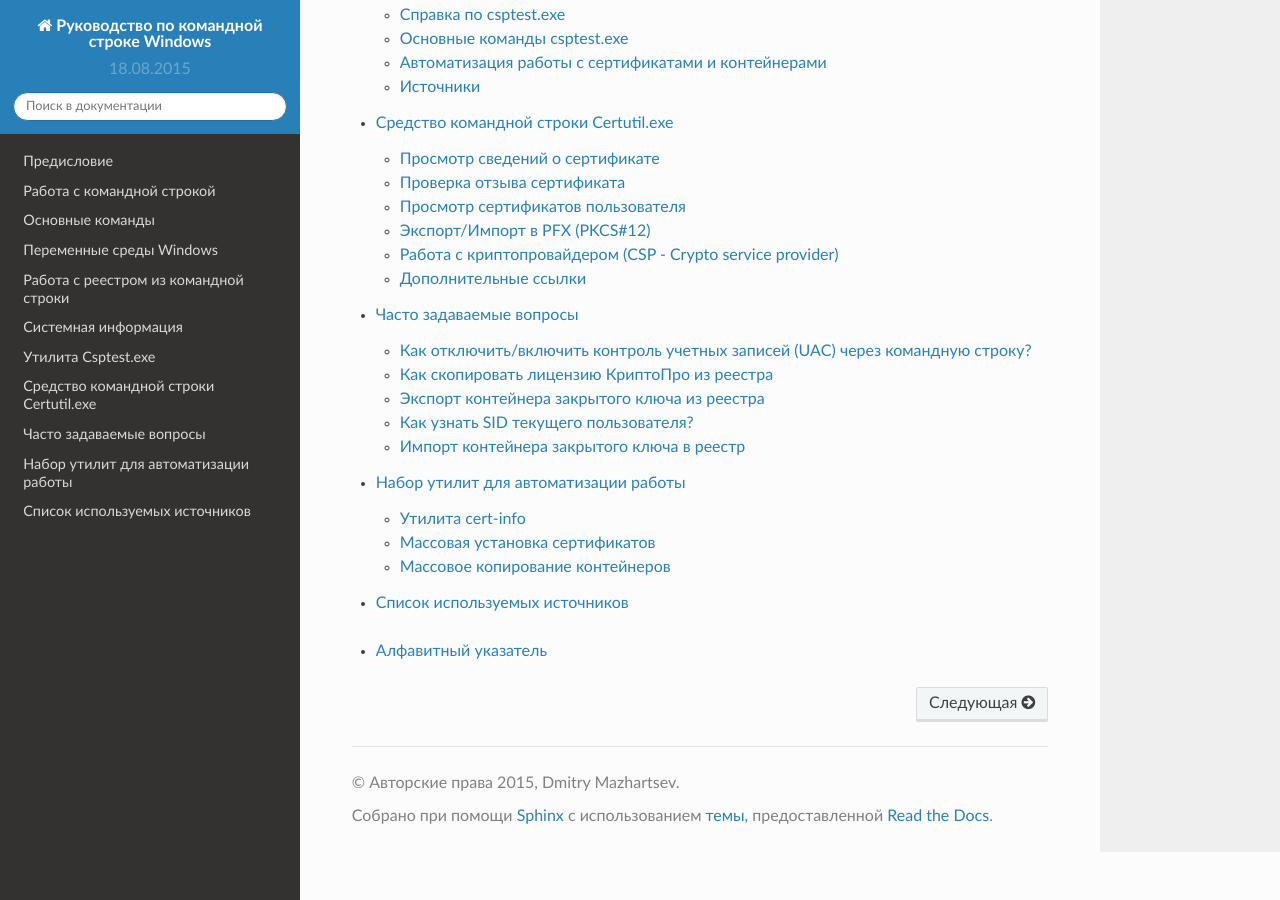
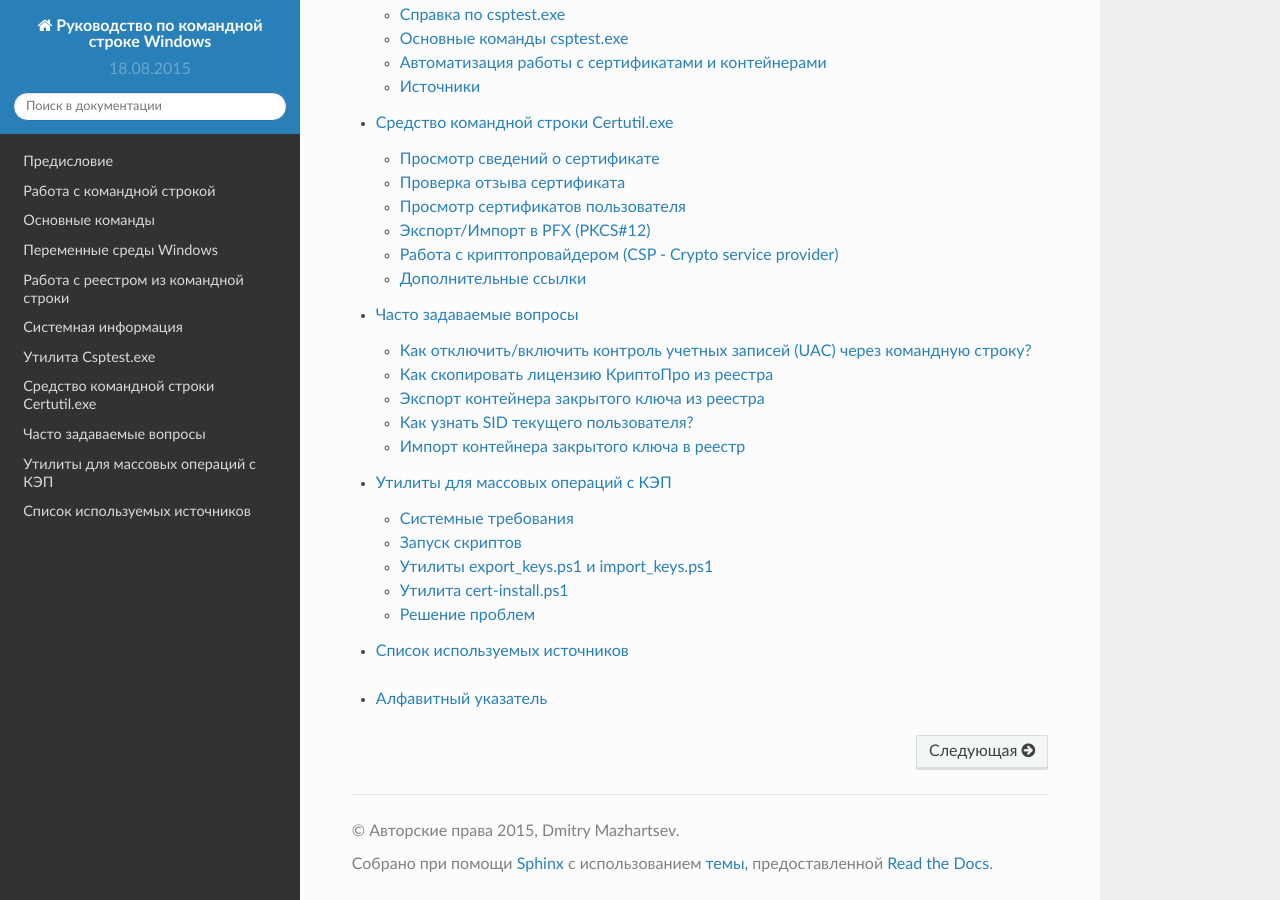
Before and after one commit to mazhartsev/cmd-guide, a Sphinx documentation site: the page built from docs/source/index.rst, in a window 1280 px wide and 900 px high, scrolled down 1105 px. Built offline with Sphinx 7.4.7 and the Read the Docs theme 2.0.0, drawn with Linux system fonts in a browser that asks for light colours; formulas are drawn with MathJax 3; some of the changed lines change nothing that is shown.

Commit message:
Update cert-utilities.rst

```diff
--- a/docs/source/cert-utilities.rst
+++ b/docs/source/cert-utilities.rst
@@ -1,86 +1,168 @@
 
-.. _cert-utilities:
+.. _csp-utilities:
 
-Набор утилит для автоматизации работы
-=================================================
+Утилиты для массовых операций с КЭП
+=======================================
 
-В данном разделе приводится ряд утилит под общим названием ``cert-utulities`` для автоматизации работы с сертификатами и контейнерами.
 
-Большинство утилит написаны на языке программирования Python 3.x и требует наличия в системе установленного интерпритатора Python (`Скачать <https://goo.gl/czYuW1>`_).
+Системные требования
+---------------------------------------
 
-Утилита cert-info
-------------------------------
+Скрипты, перечисленные в этом разделе, написаны на Windows PowerShell.
 
-.. ``cert-info.py`` -- утилита для просмотра информации о сертификатах. Выводит в файл следующую информацию о сертификатах, находящихся в текущей директории:
+**Windows PowerShell** — расширяемое средство автоматизации от Microsoft, состоящее из оболочки с интерфейсом командной строки и сопутствующего языка сценариев.
+Windows PowerShell 2.0 был выпущен в составе Windows 7, Windows 8 и Windows Server 2008 R2, а также Windows Server 2012 R2, как неотъемлемый компонент системы.
+Кроме того, вторая версия доступна и для других систем, таких, как Windows XP SP3, Windows Server 2003 SP2, Windows Vista SP1, Windows Vista SP2, Windows Server 2008 и Windows Server 2012.
 
-*В разработке..*
+.. note:: Это означает, что только в Windows 7 и выше, есть встроенные средства для работы скриптов. В других системах нужно установить PowerShell отдельно (`Скачать <https://technet.microsoft.com/ru-ru/scriptcenter/dd742419.aspx>`_).
 
 
 
-Массовая установка сертификатов
-------------------------------------
-
-Скрипт ``cer-install.py`` массово устанавливает сертификаты открытых ключей, которые имеются на данный момент в системе. Поэтому перед установкой необходимо отключать все лишние носители.
-
-Для запуска сскрипта требуется:
-
-1. Установить интерпритатор языка программирования Python, если он еще не установлен;
-2. Скопировать скрипт в любое место и запустить двойным нажатием.
-
-После завершения работы скрипта появится сообщение ``Нажмите Enter``. Перед нажатием на ``Enter`` можно ознакомиться с выведенной информацией.
-
-Пример вывода результатов работы скрипта выглядит так:
-
-::
-
-    Текущая директория: C:\Program Files\Crypto Pro\CSP
-    Выполняемая команда: csptest.exe -keyset -enum_cont -verifycontext -fqcn
-
-    Список контейнеров, для которых будут установлены сертификаты (имя/носитель):
-    - 2015ZAO_ (REGISTRY)
-    - 2015ZAO_4 (FAT12_H)
-    - 2015ZAO_flash (FAT12_H)
-    - 2015ZAO_2 (FAT12_H)
-    - 2015ZAO_3 (FAT12_H)
-    ======================================================================
-    Exchange key found.
-
-    Show user cert property
-    Property # 2 found->KEY PROV INFO PROP ID.
-    The current key container is: REGISTRY\\2015ZAO_
-    The provider name is: Crypto-Pro GOST R 34.10-2001 Cryptographic Service Provider
-    Exchange key installed successfully.
-    No signature key found.
-    Total: SYS: 0,359 sec USR: 0,203 sec UTC: 0,609 sec
-    [ErrorCode: 0x00000000]
-    ======================================================================
-    ...
-    ======================================================================
-    Exchange key found.
-
-    Show user cert property
-    Property # 2 found->KEY PROV INFO PROP ID.
-    The current key container is: FAT12\C8418588\2015ZAOr.002\E4DD
-    The provider name is: Crypto-Pro GOST R 34.10-2001 Cryptographic Service Provider
-    Exchange key installed successfully.
-    No signature key found.
-    Total: SYS: 0,406 sec USR: 0,234 sec UTC: 0,656 sec
-    [ErrorCode: 0x00000000]
-    ======================================================================
-
-    Нажмите Enter
-
-Фраза ``Exchange key installed successfully.`` говорит о том, что сертификат данного контейнера установлен успешно.
-
-.. tip:: При работе с большим количеством сертификатов, удобнее перенаправить вывод результатов в файл, подробнее смотрите в разделе :ref:`FileOut`.
+Также необходимо наличие установленной КриптоПро.
 
 
-.. warning:: Скрипт ``cer-install.py`` просто устанавливает сертификаты открытых ключей всех контенейров, найденных в системе. Поэтому если имеется копия контейнера, то сертификат будет ссылаться на тот контейнер, который был обработан последним.
+Запуск скриптов
+-------------------------------------------------
 
- Обычно сначала обрабатываются контейнеры, хранящиеся в реестре, затем на Рутокене, потом на флешке или дискете.
+Выполнять скрипты рекомендуется через среду разработки **Windows PowerShell ISE**. Чтобы не менять настройки безопасности на компьютерах абонентов:
+
+1. Откройте скрипт в **Windows PowerShell ISE**;
+2. Выделите код скрипта, нажмите ``F8`` и скрипт будет выполнен.
 
 
-Массовое копирование контейнеров
-----------------------------------------------
+.. figure:: img/pw-ise.png
+       :width: 500 px
+       :align: center
+       :alt:
 
-*В разработке..*
+Если в процессе выполнения скрипта возникли ошибки или его не удалось запустить, смотрите раздел `Решение проблем`_.
+
+Утилиты export_keys.ps1 и import_keys.ps1
+-------------------------------------------------
+
+* `Загрузить скрипты <https://github.com/itexperience/csp-utilities/archive/master.zip>`_
+
+Две утилиты, используеющиеся совместно.
+
+``export_keys.ps1``:
+
+- автоматически определяет разрядность системы;
+- автоматически определяет SID пользователя;
+- экспортирует ветку в папку со скриптом.
+
+``import_keys.ps1``:
+
+- автоматически определяет разрядность системы;
+- автоматически определяет SID пользователя;
+- изменяет ветку реестра в экспортированном файле;
+- импортирует файл с контейнерами;
+- автоматически устанавливает сертификаты, перенесенных контейнеров.
+
+.. note:: Утилиты целесообразно использовать в случае, когда требуется перенести большое количество контейнеров из реестра одного компьютера, в реестр другого.
+
+Алгоритм работы
+~~~~~~~~~~~~~~~~~~~~~~~~~~~~~~~~~~~~~~~~~~~~~~~~~
+
+1. Перенесети папку с утилитами на *первый* компьютер абонента, с которого надо скопировать контейнеры;
+2. Запустите скрипт ``export_keys.ps1`` и дождитесь его успешного выполнения. При этом в папке со скриптами появится экспортированная ветка реестра;
+3. Перенесите папку со скрипом и экспортированным файлом на *второй* компьютер;
+4. Запустите скрипт ``import_keys.ps1`` и дождитесь его успешного выполнения;
+5. Просмотрите вывод скрипта, на наличе проблем и проверьте вход в сервисы СКБ Контур.
+
+.. note:: При использовании скриптов не требуется устанавливать сертификаты через КриптоПро. Однако, вы можете проверить через КриптоПро успешное выполнение сценариев.
+
+.. attention:: Скрипт ``export_keys.ps1`` сохраняет ветку в файле ``ps_keys.reg`` на рабочем столе. Скрипт ``import_keys.ps1`` подхватывает файл ``ps_keys.reg`` также
+ с рабочего стола и резудьтат обработки сохраняет в файле ``ps_keys_out.reg``.
+
+ Файл ``ps_keys.reg`` не будет подхвачен скриптом ``import_keys.ps1`` из других папок.
+
+Вывод скриптов
+~~~~~~~~~~~~~~~~~~~~~~~~~~~~~~~~~~~~~~~~~~~~~~~~~
+
+Скрипты подробно комментируют процесс своего выполнения, поэтому внимательно смотрите то, что они выводят в командной строке.
+
+Пример успешного вывода ``export_keys.ps1``::
+
+	Имя текущего пользователя: KONTUR\mazhartsev
+	SID текущего пользователя: S-1-5-21-1231152155-1323711836-1525454979-65365
+	Разрядность ПК: 64
+	Путь к ветке реестра: HKEY_LOCAL_MACHINE\SOFTWARE\Wow6432Node\Crypto Pro\Settings\USERS\S-1-5-21-1231152155-1323711836-1525454979-65365\Keys
+
+	Файл экспортирован в: C:\Users\mazhartsev\Desktop\ps_keys.reg
+	Для продолжения нажмите клавишу ВВОД...
+
+Пример успешного вывода ``import_keys.ps1``::
+
+	Имя текущего пользователя: KONTUR\mazhartsev
+	SID текущего пользователя: S-1-5-21-1231152155-1323711836-1525454979-65365
+	Разрядность ПК: 64
+	Путь к ветке реестра: HKEY_LOCAL_MACHINE\SOFTWARE\Wow6432Node\Crypto Pro\Settings\USERS\S-1-5-21-1231152155-1323711836-1525454979-65365
+	Файл реестра для импорта: C:\Users\mazhartsev\Desktop\ps_keys_out.reg
+
+	Exchange key found.
+
+	Show user cert property
+	Property # 2 found->KEY PROV INFO PROP ID.
+	The current key container is: REGISTRY\\86425052@test2
+	The provider name is: Crypto-Pro GOST R 34.10-2001 Cryptographic Service Provider
+	Exchange key installed successfully.
+	No signature key found.
+	Total: SYS: 0,047 sec USR: 0,031 sec UTC: 0,094 sec
+	[ErrorCode: 0x00000000]
+	Exchange key found.
+
+	Show user cert property
+	Property # 2 found->KEY PROV INFO PROP ID.
+	The current key container is: REGISTRY\\86425052@test3
+	The provider name is: Crypto-Pro GOST R 34.10-2001 Cryptographic Service Provider
+	Exchange key installed successfully.
+	No signature key found.
+	Total: SYS: 0,047 sec USR: 0,047 sec UTC: 0,095 sec
+	[ErrorCode: 0x00000000]
+	Для продолжения нажмите клавишу ВВОД...:
+
+
+Утилита cert-install.ps1
+--------------------------------------------------
+
+* `Загрузить утилиту <https://github.com/itexperience/csp-utilities/archive/master.zip>`_
+
+``cert-install.ps1`` -- утилита для массовой установки сертификатов.
+
+Позволяет массово устанавливать сертификаты с носителей. При необходимости можно установить сертификаты только с определенного носителя.
+
+Алгоритм работы
+~~~~~~~~~~~~~~~~~~~~~~~~~~~~~~~~~~~~~~~~~~~~~~~~~
+
+После запуска скрипта появится меню выбора действий::
+
+	Выберите вариант действий:
+	   1 - Установить сертификаты со всех носителей;
+	   2 - Установить сертификаты только с Флешки;
+	   3 - Установить сертификаты только с Рутокена;
+	   4 - Установить сертификаты только из Реестра;
+	   5 - Выход.
+	Выбор:
+
+В зависимости от выбора будет выполнена соответствующая операция.
+
+Решение проблем
+--------------------------------------------------
+
+Windows блокирует запуск скрипта
+~~~~~~~~~~~~~~~~~~~~~~~~~~~~~~~~~~~~~~~~~~~~~~~~~~
+
+Система "безопасности" Windows может заблокировать выполнение скриптов. В такой ситуации требуется принудительно разрешить их выполнение.
+
+Если при попытке выполнить сценарий появляется сообщение *Не удается загрузить файл <путь к вашему файлу>, так как выполнение скриптов запрещено для данной системы.
+Введите "get-help about_signing" для получения дополнительных сведений*, достаточно подтвердить свое согласие введя ``Y``.
+
+.. figure:: img/run-the-scrip-PowerShell-2.jpg
+       :width: 500 px
+       :align: center
+       :alt:
+
+Также можно воспользоваться средой разработки Windows PowerShell ISE. Подробнее смотрите:
+
+* `Создание и выполнение скриптов <https://technet.microsoft.com/ru-ru/library/dd819451.aspx>`_
+* `Использование среды Windows PowerShell ISE <https://technet.microsoft.com/ru-ru/library/dd819474.aspx>`_
```
